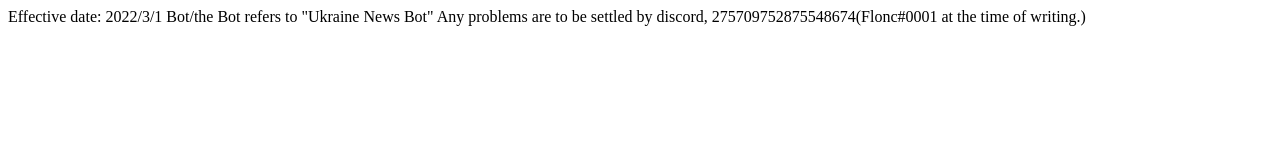
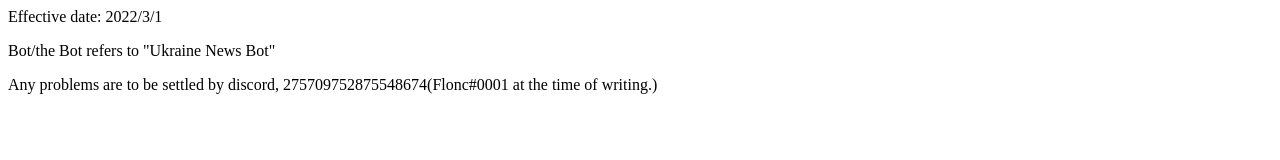
Before and after one commit to DevFlock/ukraine-news-bot-legal, a plain HTML site: page index.html in a window 1280 px wide. Drawn offline with Linux system fonts and the light colour scheme.

Commit message:
Update index.html

```diff
--- a/index.html
+++ b/index.html
@@ -4,10 +4,10 @@
   </head>
 
   <body>
-    Effective date: 2022/3/1
+    <p>Effective date: 2022/3/1</p>
 
-    Bot/the Bot refers to "Ukraine News Bot"
+    <p>Bot/the Bot refers to "Ukraine News Bot"</p>
 
-    Any problems are to be settled by discord, 275709752875548674(Flonc#0001 at the time of writing.)
+    <p>Any problems are to be settled by discord, 275709752875548674(Flonc#0001 at the time of writing.)</p>
   </body>
 </html>
```
